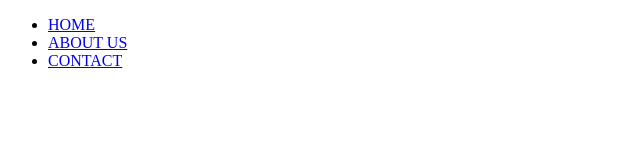
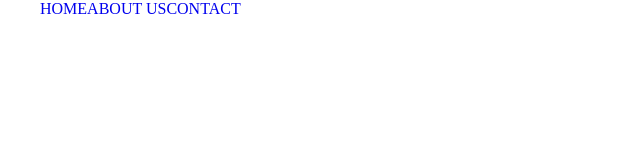
Before and after one commit to angxlah/Assessment1, a plain HTML site: page ASSESSMENT1_Part1/index.html in a window 1280 px wide. Shown: the whole page, without its empty margins (0-640 px from the left). Drawn offline with Linux system fonts and the light colour scheme.

Commit message:
added css
Added CSS to Navbar

```diff
--- a/ASSESSMENT1_Part1/CSS/stylesheet.css
+++ b/ASSESSMENT1_Part1/CSS/stylesheet.css
@@ -1,3 +1,18 @@
+*{
+    margin: 0;
+}
+
 ul{
+    list-style: none;
 
 }
+
+li{
+ float: left;
+}
+
+li a{
+    display: block;
+    text-align: center;
+    text-decoration: none;
+}
--- a/ASSESSMENT1_Part1/index.html
+++ b/ASSESSMENT1_Part1/index.html
@@ -4,7 +4,7 @@
     <meta charset="UTF-8">
     <meta name="viewport" content="width=device-width, initial-scale=1.0">
     <title>ABILO ASSSESSMENT-1, PART-1</title>
-    <link href="/ASSESSMENT1_Part1/CSS/stylesheet.css">
+    <link rel= "stylesheet" href="CSS/stylesheet.css">
 </head>
 <body>
 
```
